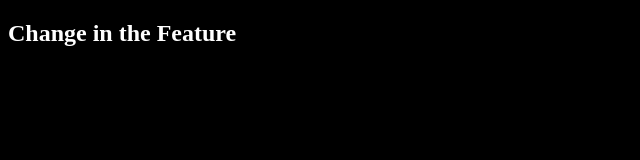
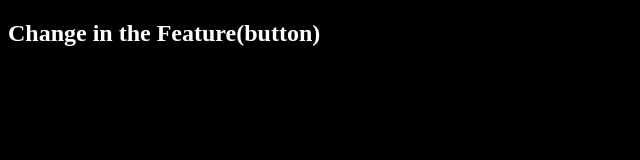
Before and after one commit to toufik101/Git-Learning, a plain HTML site: page Index.html in a window 1280 px wide. Shown: the whole page, without its empty margins (0-640 px from the left). Drawn offline with Linux system fonts and the light colour scheme.

Commit message:
Button Add

```diff
--- a/Index.html
+++ b/Index.html
@@ -7,6 +7,6 @@
     <link rel="stylesheet" href="./style.css">
 </head>
 <body>
-    <h2>Change in the Feature</h2>
+    <h2>Change in the Feature(button)</h2>
 </body>
 </html>
```
